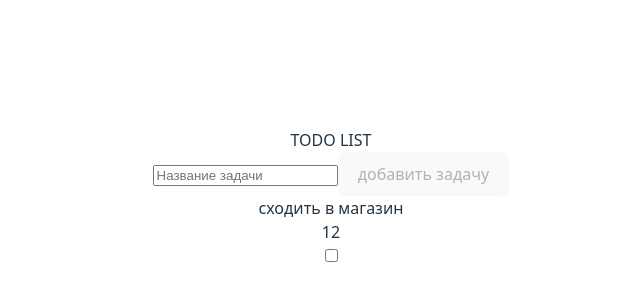
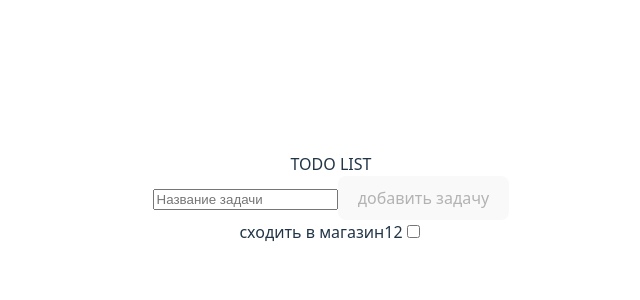
Before and after one commit to ArkadiyJS/immortal-todo, a React (Vite) app in the folder immortal-todo/: page / in a window 1280 px wide. Shown: the part 202-502 px from the top of the page, without its empty margins (309-949 px from the left). Built offline with nearby package versions, Linux system fonts and the light colour scheme.

Commit message:
need more design

```diff
--- a/immortal-todo/src/App.jsx
+++ b/immortal-todo/src/App.jsx
@@ -32,11 +32,11 @@ function App() {
 
         <div className="tasks">
           {dataTask.map((d) => (
-            <div>
+            <span key={d.id}>
               {d.name}
-              <div>{d.id}</div>
+              <span>{d.id}</span>
               <input type="checkbox"></input>
-            </div>
+            </span>
           ))}
         </div>
       </div>
```
